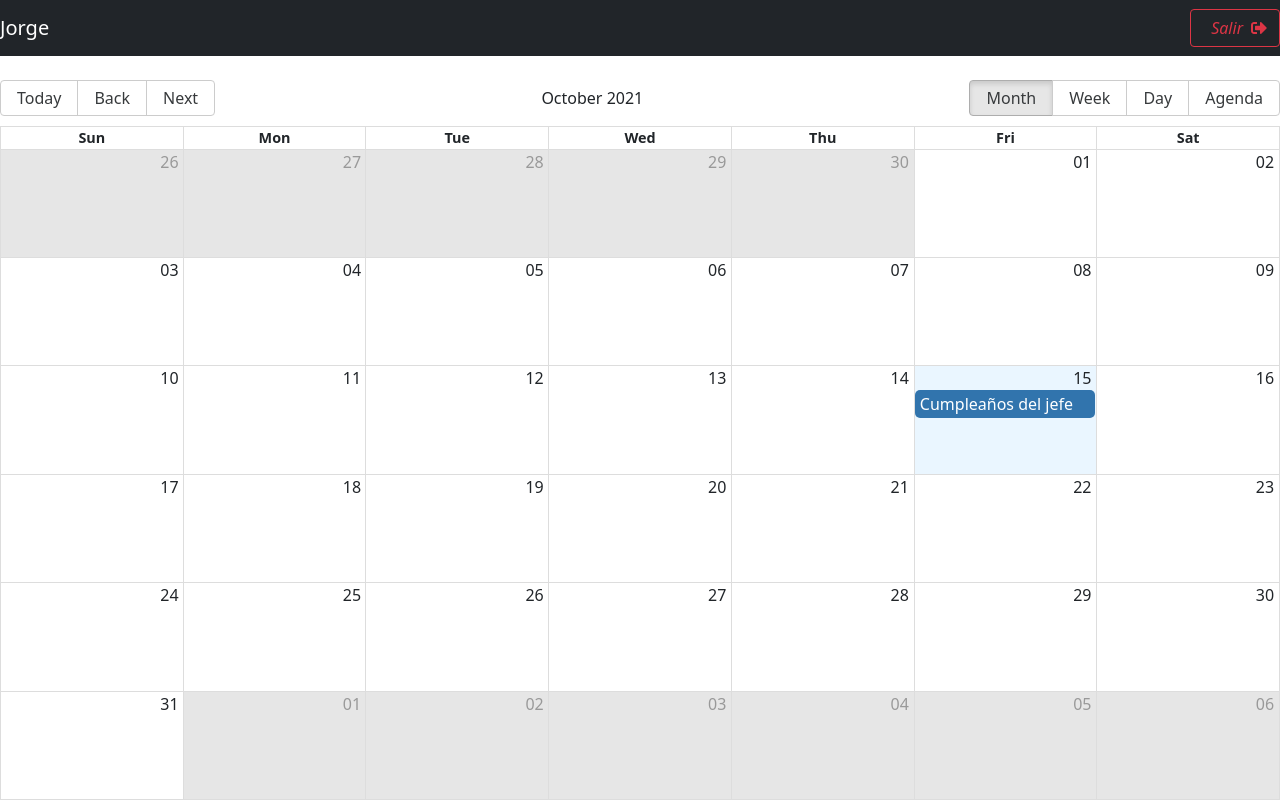
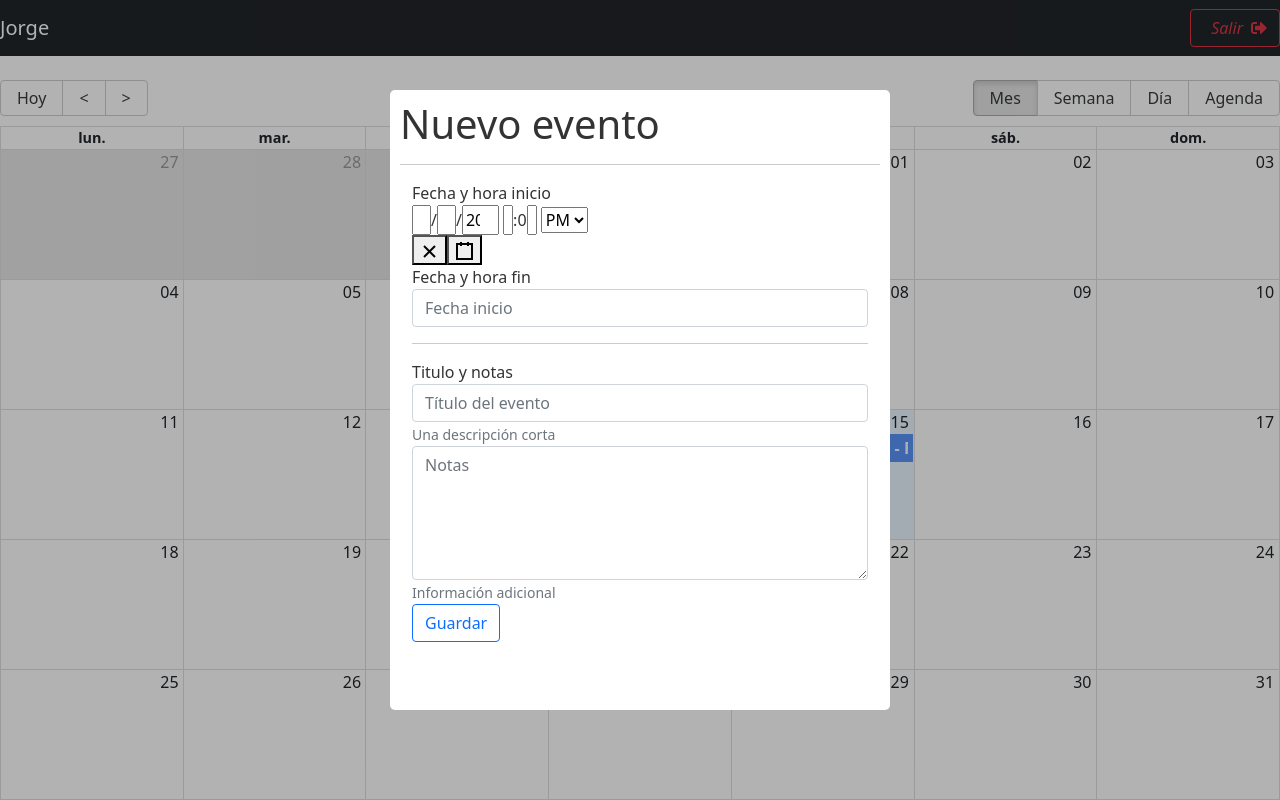
Before and after one commit to JorgeArancibia1/base-calendar, a React (Create React App) app: page / in a window 1280 px wide. Built offline with nearby package versions, Linux system fonts and the light colour scheme.

Commit message:
modal implementado, configurando input para seleccionar la hora

```diff
--- a/package.json
+++ b/package.json
@@ -14,7 +14,9 @@
     "moment": "^2.29.1",
     "react": "^17.0.2",
     "react-big-calendar": "^0.36.1",
+    "react-datetime-picker": "^3.4.2",
     "react-dom": "^17.0.2",
+    "react-modal": "^3.14.3",
     "react-router-dom": "^5.3.0",
     "react-scripts": "4.0.3",
     "web-vitals": "^1.0.1"
--- a/src/App.js
+++ b/src/App.js
@@ -2,7 +2,7 @@ import {
 	BrowserRouter as Router,
 	Switch,
 	Route,
-	Link,
+	// Link,
 	Redirect,
 } from "react-router-dom";
 import { LoginScreen } from "./components/auth/LoginScreen";
--- /dev/null
+++ b/src/components/calendar/CalendarEvent.js
@@ -0,0 +1,13 @@
+import React from "react";
+
+export const CalendarEvent = ({ event }) => {
+	console.log(event);
+	const { title, user } = event;
+
+	return (
+		<div>
+			<span>{title}</span>
+			<strong> - {user.name}</strong>
+		</div>
+	);
+};
--- /dev/null
+++ b/src/components/calendar/CalendarModal.js
@@ -0,0 +1,91 @@
+import Modal from "react-modal";
+import DateTimePicker from "react-datetime-picker";
+import moment from "moment";
+// import { useState } from "react";
+
+const customStyles = {
+	content: {
+		top: "50%",
+		left: "50%",
+		right: "auto",
+		bottom: "auto",
+		marginRight: "-50%",
+		transform: "translate(-50%, -50%)",
+	},
+};
+
+Modal.setAppElement("#root");
+
+const startDate = moment().minutes(0).seconds(0).add(1, "hours"); // 3:00:00
+
+export const CalendarModal = () => {
+	// const [isOpen, setIsOpen] = useState(true);
+
+	const closeModal = () => {
+		// setIsOpen(false);
+	};
+
+	const handleStartDateChange = () => {};
+
+	return (
+		<Modal
+			isOpen={true}
+			// onAfterOpen={afterOpenModal}
+			onRequestClose={closeModal}
+			style={customStyles}
+			closeTimeoutMS={200}
+			className="modal"
+			overlayClassName="modal-fondo"
+		>
+			<h1> Nuevo evento </h1>
+			<hr />
+			<form className="container">
+				<div className="form-group">
+					<label>Fecha y hora inicio</label>
+					<DateTimePicker
+						onChange={handleStartDateChange}
+						value={startDate.toDate()}
+					/>
+				</div>
+
+				<div className="form-group">
+					<label>Fecha y hora fin</label>
+					<input className="form-control" placeholder="Fecha inicio" />
+				</div>
+
+				<hr />
+				<div className="form-group">
+					<label>Titulo y notas</label>
+					<input
+						type="text"
+						className="form-control"
+						placeholder="Título del evento"
+						name="title"
+						autoComplete="off"
+					/>
+					<small id="emailHelp" className="form-text text-muted">
+						Una descripción corta
+					</small>
+				</div>
+
+				<div className="form-group">
+					<textarea
+						type="text"
+						className="form-control"
+						placeholder="Notas"
+						rows="5"
+						name="notes"
+					></textarea>
+					<small id="emailHelp" className="form-text text-muted">
+						Información adicional
+					</small>
+				</div>
+
+				<button type="submit" className="btn btn-outline-primary btn-block">
+					<i className="far fa-save"></i>
+					<span> Guardar</span>
+				</button>
+			</form>
+		</Modal>
+	);
+};
--- a/src/components/calendar/CalendarScreen.js
+++ b/src/components/calendar/CalendarScreen.js
@@ -1,8 +1,14 @@
+import moment from "moment";
 import { Calendar, momentLocalizer } from "react-big-calendar";
-import moment from "moment";
+import { Navbar } from "../ui/Navbar";
+import { messages } from "../../helpers/calendar-messages-es";
+import { CalendarEvent } from "./CalendarEvent";
+import { useState } from "react";
 import "react-big-calendar/lib/css/react-big-calendar.css";
+import "moment/locale/es";
+import { CalendarModal } from "./CalendarModal";
 
-import { Navbar } from "../ui/Navbar";
+moment.locale("es"); // Cambiar configuración de moment en español
 
 const localizer = momentLocalizer(moment);
 
@@ -12,10 +18,46 @@ const events = [
 		start: moment().toDate(),
 		end: moment().add(2, "hours").toDate(),
 		bgcolor: "#fafafa",
+		user: {
+			_id: "123",
+			name: "Fernando",
+		},
 	},
 ];
 
 export const CalendarScreen = () => {
+	const [lastView, setLastView] = useState(
+		localStorage.getItem("lastview") || "month"
+	);
+
+	const onDoubleClick = (e) => {
+		console.log(e);
+	};
+
+	const onSelectEvent = (e) => {
+		console.log(e);
+	};
+
+	const onViewChange = (e) => {
+		console.log(e);
+		setLastView(e);
+		localStorage.setItem("lastview", e);
+	};
+
+	const eventStyleGetter = (event, start, end, isSelected) => {
+		const style = {
+			backgroundColor: "#367CF7",
+			borderRadius: "0px",
+			opacity: 0.8,
+			display: "block",
+			color: "white",
+		};
+
+		return {
+			style,
+		};
+	};
+
 	return (
 		<div className="calendar-screen">
 			<Navbar />
@@ -24,7 +66,18 @@ export const CalendarScreen = () => {
 				events={events}
 				startAccessor="start"
 				endAccessor="end"
+				messages={messages} // Configuración para cambiar algunos titulos en español
+				eventPropGetter={eventStyleGetter}
+				onDoubleClickEvent={onDoubleClick}
+				onSelectEvent={onSelectEvent}
+				onView={onViewChange} // Nos dice en que vista está: semanda, dia, mes
+				view={lastView || "month"}
+				components={{
+					event: CalendarEvent,
+				}}
 			/>
+
+			<CalendarModal />
 		</div>
 	);
 };
--- a/src/components/ui/Navbar.js
+++ b/src/components/ui/Navbar.js
@@ -7,7 +7,7 @@ export const Navbar = () => {
 			<span className="navbar-brand">Jorge</span>
 
 			<button className="btn btn-outline-danger">
-				<i class="fas fa-sign-out-alt m-2">Salir</i>
+				<i className="fas fa-sign-out-alt m-2">Salir</i>
 				<FontAwesomeIcon icon={faSignOutAlt}></FontAwesomeIcon>
 			</button>
 		</div>
--- /dev/null
+++ b/src/helpers/calendar-messages-es.js
@@ -0,0 +1,15 @@
+export const messages = {
+	allDay: "Todo el día",
+	previous: "<",
+	next: ">",
+	today: "Hoy",
+	month: "Mes",
+	week: "Semana",
+	day: "Día",
+	agenda: "Agenda",
+	date: "Fecha",
+	time: "Hora",
+	event: "Evento",
+	noEventsInRange: "No hay eventos en este rango",
+	showMore: (total) => `+ Ver más (${total})`,
+};
--- a/src/index.css
+++ b/src/index.css
@@ -13,3 +13,46 @@ body {
 .rbc-calendar {
 	height: 100%;
 }
+
+/* MODAL */
+
+.ReactModalPortal > div {
+	opacity: 0;
+}
+
+.ReactModalPortal .ReactModal__Overlay {
+	align-items: center;
+	display: flex;
+	justify-content: center;
+	transition: opacity 0.2s ease-in-out;
+	z-index: 999;
+}
+
+.modal-fondo {
+	/* Es el único estilo creado */
+	background-color: rgba(0, 0, 0, 0.3);
+	bottom: 0;
+	left: 0;
+	right: 0;
+	top: 0;
+	position: fixed;
+}
+
+.ReactModalPortal .ReactModal__Overlay--after-open {
+	opacity: 1;
+}
+
+.ReactModalPortal .ReactModal__Overlay--before-close {
+	opacity: 0;
+}
+
+.modal {
+	background: white;
+	border-radius: 5px;
+	color: rgb(51, 51, 51);
+	display: inline;
+	max-height: 620px;
+	max-width: 500px;
+	outline: none;
+	padding: 10px;
+}
```
Also changed, not shown: 1 other file (tests, documents, lock files or other folders).
